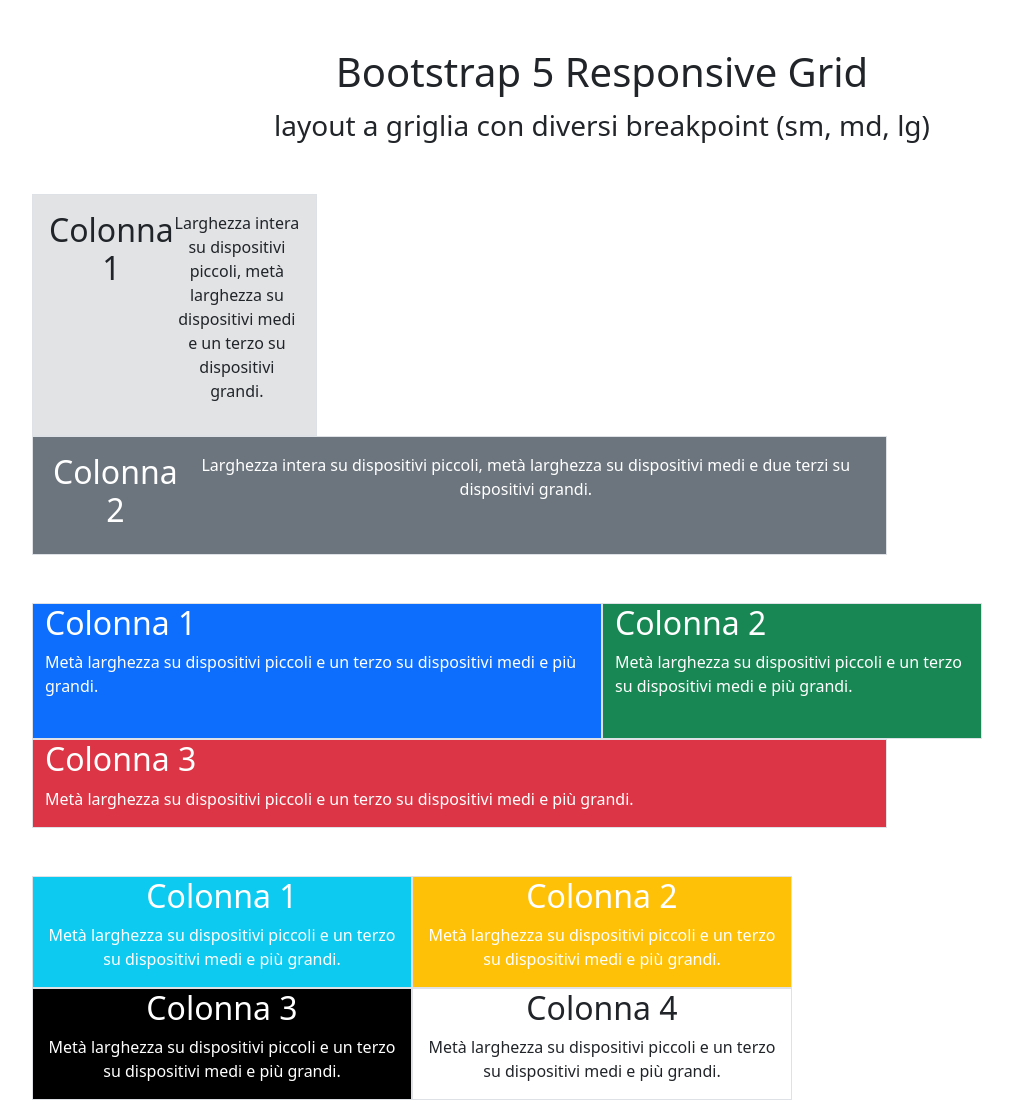
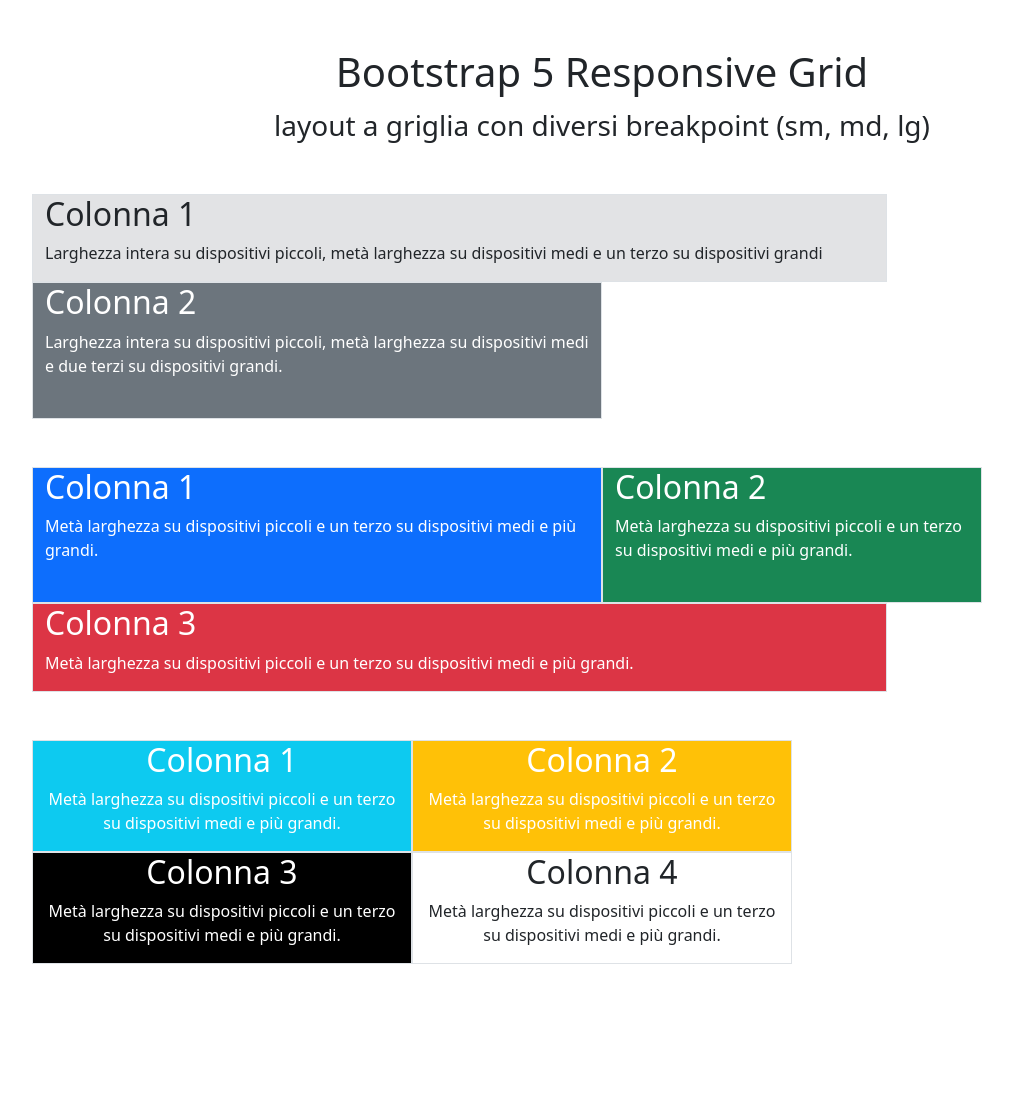
Before and after one commit to willymariino/htmlcss-bootstrap-layout, a plain HTML site: page index.html in a window 1280 px wide. Shown: the whole page, without its empty margins (38-1051 px from the left). After the commit the page ends 964 px from the top, so only its background shows below. Drawn offline with nearby package versions, Linux system fonts and the light colour scheme.

Commit message:
fixed color and positioning

```diff
--- a/index.html
+++ b/index.html
@@ -15,23 +15,26 @@
 
     <!-- prime due colonne bianco-grige -->
 
-    <div class="container text-center mt-5  ">
-        <div class="row align-items-start d-flex flex-column">
-            <div class="col border bg-secondary-subtle w-25 p-3 d-flex ">
+    <div class="container mt-5">
+        <div class="row">
+            <div class="col-9 border  bg-secondary-subtle">
                 <h2>Colonna 1</h2>
                 <p>Larghezza intera su dispositivi piccoli, metà larghezza su dispositivi medi e un terzo su dispositivi
-                    grandi. </p>
+                    grandi
+                </p>
             </div>
 
 
-            <div class="col border bg-secondary w-75 p-3 d-flex  text-white ">
+
+            <div class="col-6 border  text-white bg-secondary">
                 <h2>Colonna 2</h2>
                 <p>Larghezza intera su dispositivi piccoli, metà larghezza su dispositivi medi e due terzi su
-                    dispositivi grandi.</p>
+                    dispositivi grandi.
+                </p><br>
             </div>
-
         </div>
     </div>
+
     <!-- prime due colonne bianco-grige -->
 
 
```
